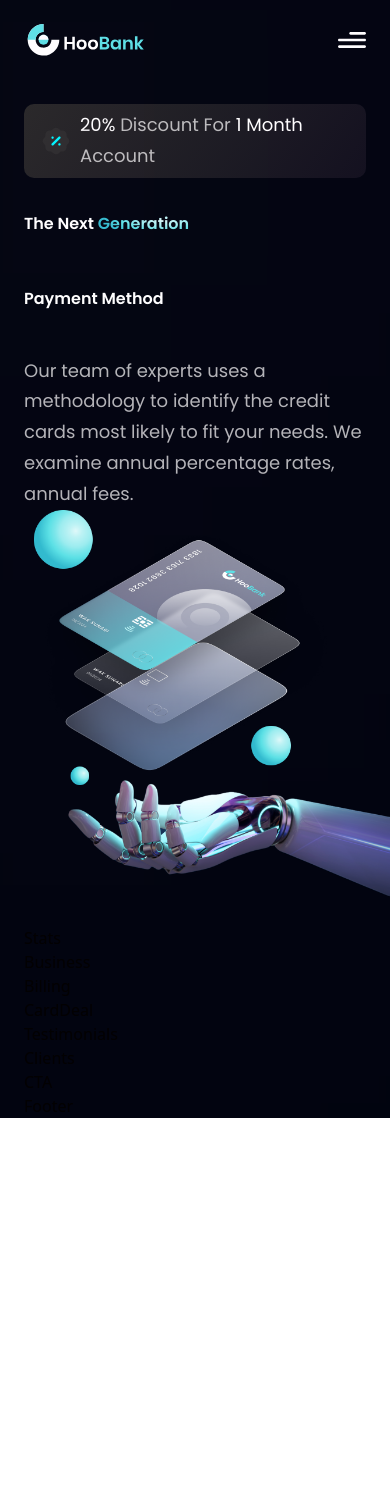
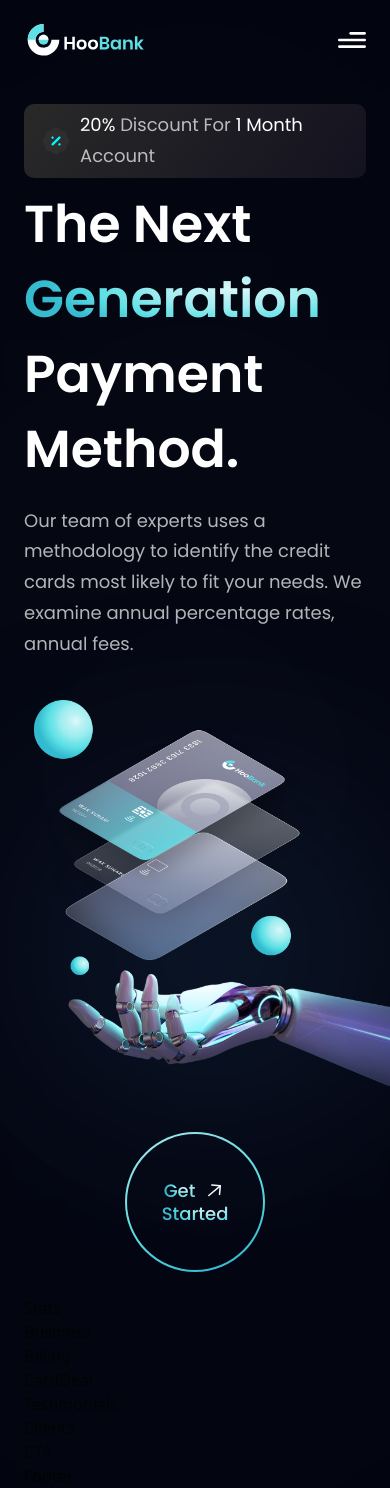
Before and after one commit to rva-mike/bank-modern-app, a React (Vite) app: page / in a window 390 px wide. Before the commit the page ends 1118 px from the top, so only its background shows below. Built offline with nearby package versions, Linux system fonts and the light colour scheme.

Commit message:
final touches for hero, gradient finish, getstarted component positioning for mobile

```diff
--- a/src/components/Hero.jsx
+++ b/src/components/Hero.jsx
@@ -14,7 +14,7 @@ const Hero = () => (
       </div>
 
       <div className="flex flex-row justify-between items-center w-full">
-        <h1 className="flex-1 font-poppins font-semibold ss:text-[72px] text-[52px text-white ss:leading-[100px] leading-[75px]">
+        <h1 className="flex-1 font-poppins font-semibold ss:text-[72px] text-[52px] text-white ss:leading-[100px] leading-[75px]">
           {/* break class = on small devices exist, usually hidden  */}
           The Next <br className="sm:block hidden" /> {" "}
           <span className="text-gradient">Generation</span> {" "}
@@ -23,17 +23,27 @@ const Hero = () => (
           <GetStarted />
         </div>
       </div>
-      <h1 className="font-poppins font-semibold ss:text-[68px] text-[52px text-white ss:leading-[100px] leading-[75px] w-full">Payment Method</h1>
+      <h1 className="font-poppins font-semibold ss:text-[68px] text-[52px] text-white ss:leading-[100px] leading-[75px] w-full">Payment Method.</h1>
       <p className={`${styles.paragraph} max-w-[470px] mt-5`}>Our team of experts uses a methodology to identify the credit cards most likely to fit your needs. We examine annual percentage rates, annual fees.</p>
     </div>
 
-    <div>
+    <div className={`flex-1 flex ${styles.flexCenter} md:my-0 my-10 relative`}>
       <img src={robot} alt="billing" className="w-[100%] h-[100%] relative z-[5]" />
 
-      <div className="absolute z-[0] w-[40%] h-[35%] top-0 pink__gradient"></div>
+      {/* gradient start */}
+      <div className="absolute z-[0] w-[40%] h-[35%] top-0 pink__gradient" />
+      <div className="absolute z-[1] w-[80%] h-[80%] rounded-full white__gradient bottom-40" />
+      <div className="absolute z-[0] w-[50%] h-[50%] right-20 bottom-20 blue__gradient" />
+      {/* gradient end */}
     </div>
 
-  </section>
+    <div className={`ss:hidden ${styles.flexCenter}`}>
+      <GetStarted />
+    </div>
+
+
+
+  </section >
 )
 
 
```
